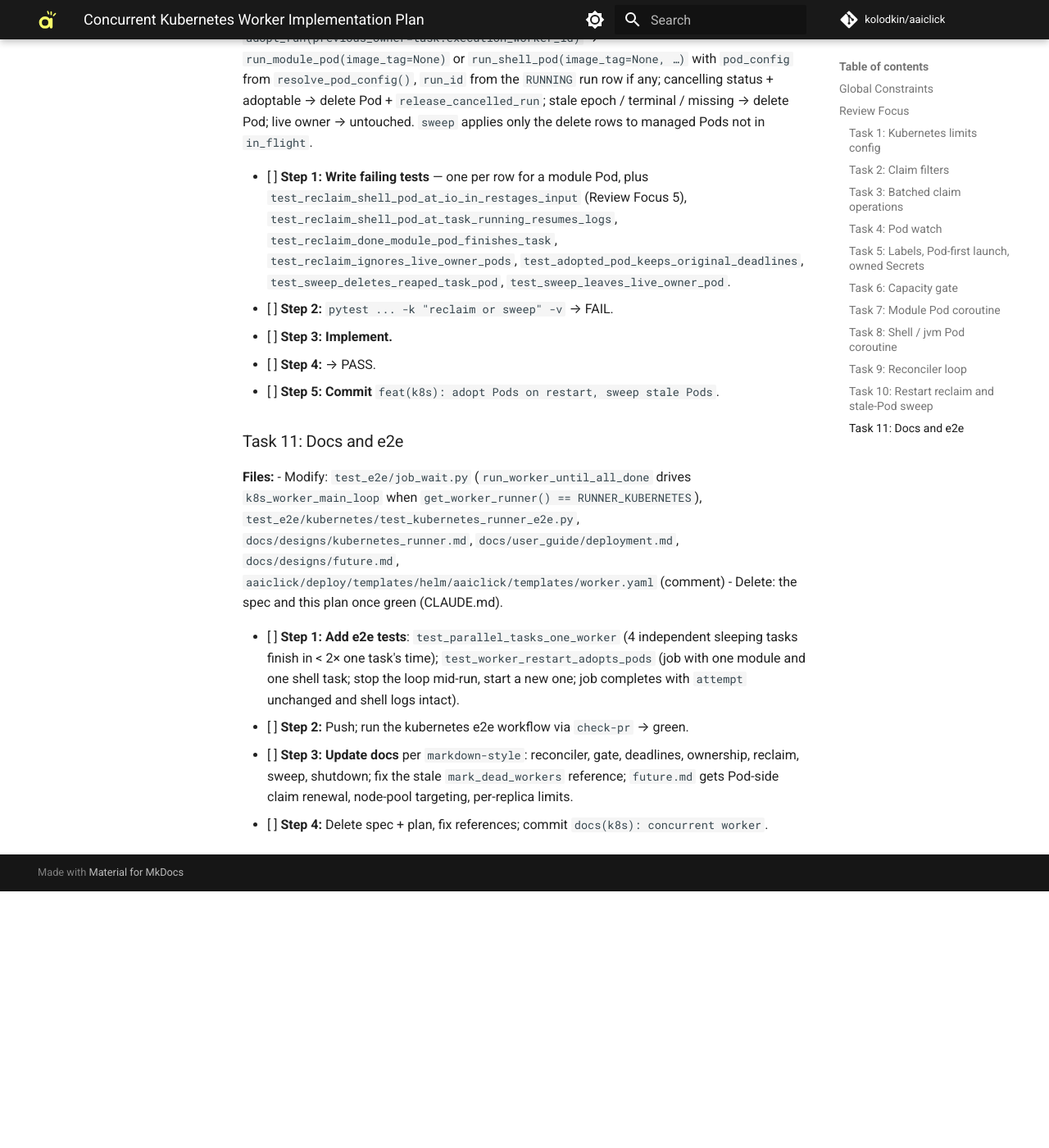
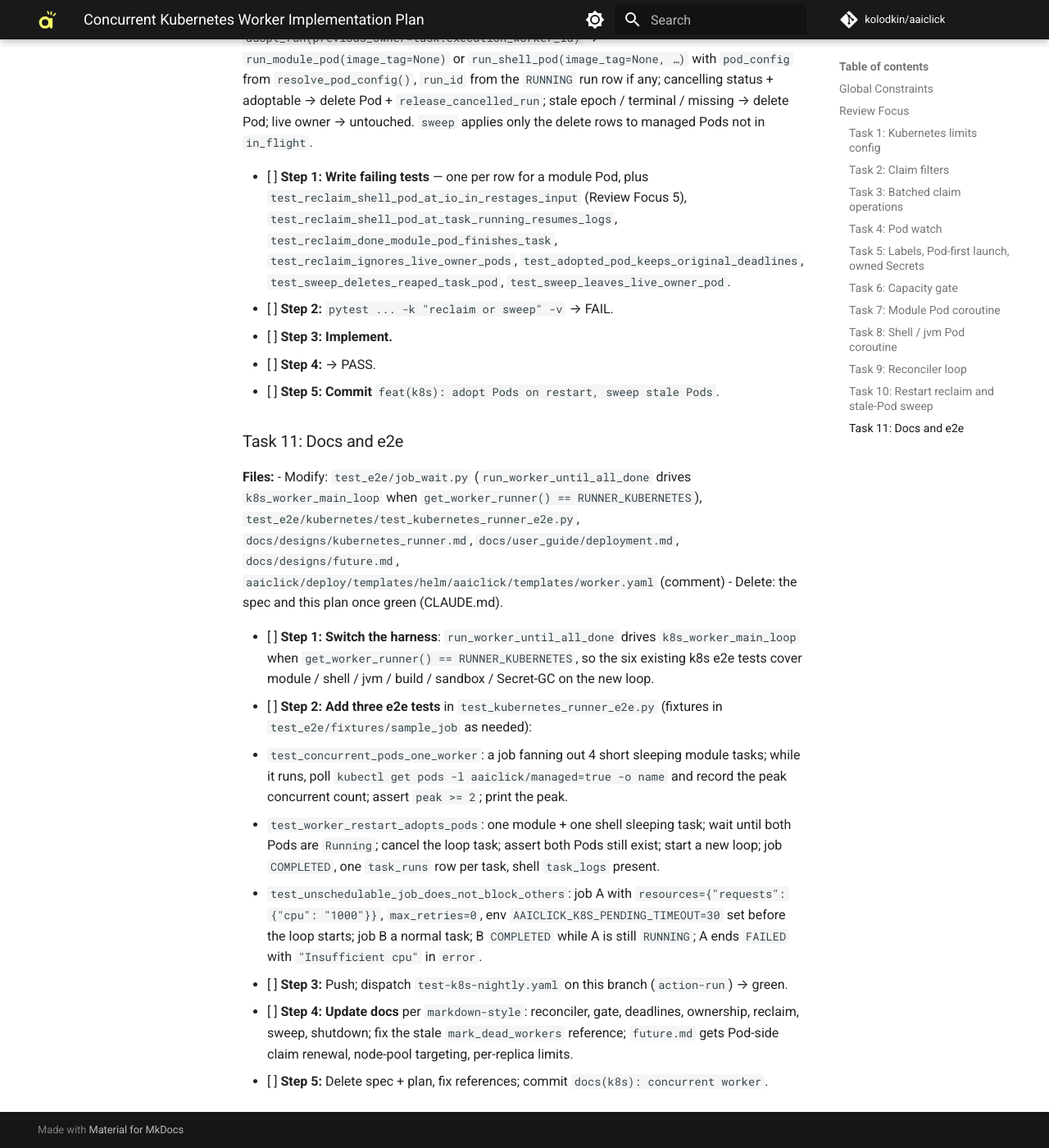
Before and after one commit to kolodkin/aaiclick, an MkDocs documentation site: the page built from docs/superpowers/plans/2026-11-05-concurrent-kubernetes-worker.md, in a window 1280 px wide and 1400 px high, scrolled down 10035 px. Shown: the whole window at 82% size. Built offline with MkDocs 1.6.1 and Material for MkDocs 9.7.7, drawn with Linux system fonts in a browser that asks for light colours; comment, search, counter and statistics services are not loaded; before the commit the page ends 11122 px from its top, so only the background shows below that.

Commit message:
Plan: nightly k8s e2e coverage for the concurrent worker
Co-Authored-By: Claude Fable 5.1 <noreply@anthropic.com>
Claude-Session: https://claude.ai/code/session_01LcC1uBpvpq3w8R1zbvQbeW

```diff
--- a/docs/superpowers/plans/2026-11-05-concurrent-kubernetes-worker.md
+++ b/docs/superpowers/plans/2026-11-05-concurrent-kubernetes-worker.md
@@ -320,7 +320,11 @@ Rows (spec "Restart reclaim"): load `Task` rows for all labeled Pods; `RUNNING`
 - Modify: `test_e2e/job_wait.py` (`run_worker_until_all_done` drives `k8s_worker_main_loop` when `get_worker_runner() == RUNNER_KUBERNETES`), `test_e2e/kubernetes/test_kubernetes_runner_e2e.py`, `docs/designs/kubernetes_runner.md`, `docs/user_guide/deployment.md`, `docs/designs/future.md`, `aaiclick/deploy/templates/helm/aaiclick/templates/worker.yaml` (comment)
 - Delete: the spec and this plan once green (CLAUDE.md).
 
-- [ ] **Step 1: Add e2e tests**: `test_parallel_tasks_one_worker` (4 independent sleeping tasks finish in < 2× one task's time); `test_worker_restart_adopts_pods` (job with one module and one shell task; stop the loop mid-run, start a new one; job completes with `attempt` unchanged and shell logs intact).
-- [ ] **Step 2:** Push; run the kubernetes e2e workflow via `check-pr` → green.
-- [ ] **Step 3: Update docs** per `markdown-style`: reconciler, gate, deadlines, ownership, reclaim, sweep, shutdown; fix the stale `mark_dead_workers` reference; `future.md` gets Pod-side claim renewal, node-pool targeting, per-replica limits.
-- [ ] **Step 4:** Delete spec + plan, fix references; commit `docs(k8s): concurrent worker`.
+- [ ] **Step 1: Switch the harness**: `run_worker_until_all_done` drives `k8s_worker_main_loop` when `get_worker_runner() == RUNNER_KUBERNETES`, so the six existing k8s e2e tests cover module / shell / jvm / build / sandbox / Secret-GC on the new loop.
+- [ ] **Step 2: Add three e2e tests** in `test_kubernetes_runner_e2e.py` (fixtures in `test_e2e/fixtures/sample_job` as needed):
+  - `test_concurrent_pods_one_worker`: a job fanning out 4 short sleeping module tasks; while it runs, poll `kubectl get pods -l aaiclick/managed=true -o name` and record the peak concurrent count; assert `peak >= 2`; print the peak.
+  - `test_worker_restart_adopts_pods`: one module + one shell sleeping task; wait until both Pods are `Running`; cancel the loop task; assert both Pods still exist; start a new loop; job `COMPLETED`, one `task_runs` row per task, shell `task_logs` present.
+  - `test_unschedulable_job_does_not_block_others`: job A with `resources={"requests": {"cpu": "1000"}}`, `max_retries=0`, env `AAICLICK_K8S_PENDING_TIMEOUT=30` set before the loop starts; job B a normal task; B `COMPLETED` while A is still `RUNNING`; A ends `FAILED` with `"Insufficient cpu"` in `error`.
+- [ ] **Step 3:** Push; dispatch `test-k8s-nightly.yaml` on this branch (`action-run`) → green.
+- [ ] **Step 4: Update docs** per `markdown-style`: reconciler, gate, deadlines, ownership, reclaim, sweep, shutdown; fix the stale `mark_dead_workers` reference; `future.md` gets Pod-side claim renewal, node-pool targeting, per-replica limits.
+- [ ] **Step 5:** Delete spec + plan, fix references; commit `docs(k8s): concurrent worker`.
```
